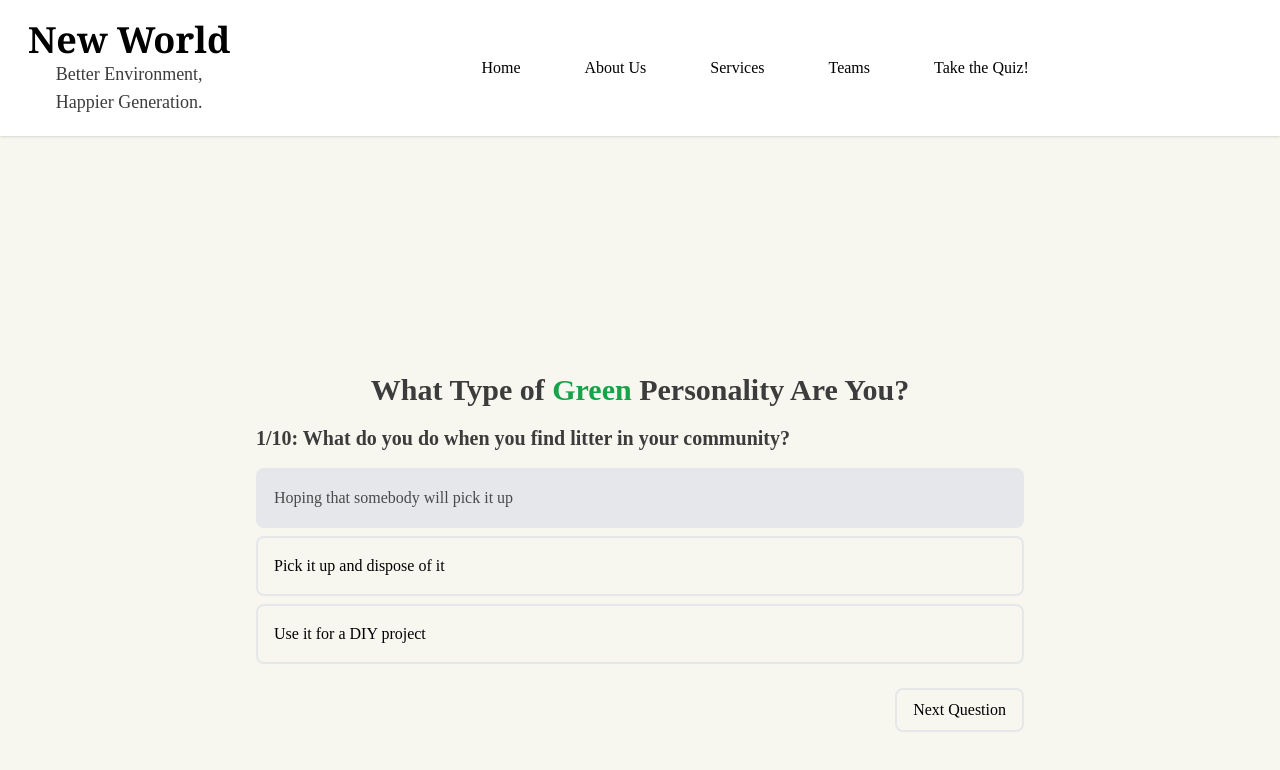
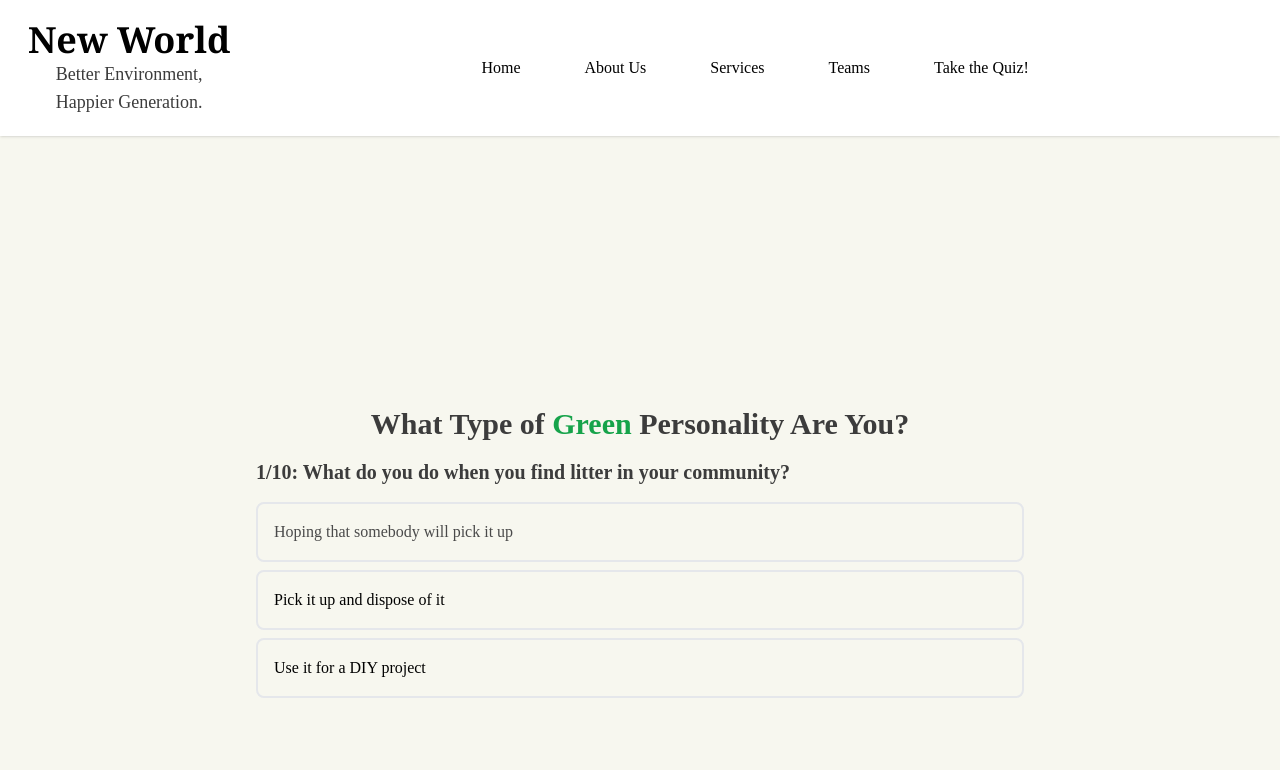
Before and after one commit to idimis/Code-challenge-2-company-web, a Next.js app: page /quiz in a window 1280 px wide. Shown: the top 770 px of the page. Built offline with nearby package versions, Linux system fonts and the light colour scheme; a web font is replaced by a local one.

Commit message:
tidy up questions layout

```diff
--- a/src/app/quiz/page.tsx
+++ b/src/app/quiz/page.tsx
@@ -146,12 +146,19 @@ const personalityTypes = [
     const [result, setResult] = useState<PersonalityType | null>(null);
     const [loading, setLoading] = useState(false);
     const [showFeedbackForm, setShowFeedbackForm] = useState(false);
+    const [fade, setFade] = useState(false);
+
 
 
     const handleOptionChange = (score: number) => {
       const newAnswers = [...answers];
       newAnswers[currentQuestion] = score;
       setAnswers(newAnswers);
+
+      setFade(true);
+      setTimeout(() => {
+        nextQuestion();
+      }, 200);
     };
 
     const nextQuestion = () => {
@@ -161,6 +168,7 @@ const personalityTypes = [
         setLoading(true);
         setTimeout(calculateResult, 1500);
       }
+      setFade(false)
     };
 
     const calculateResult = () => {
@@ -231,28 +239,23 @@ const personalityTypes = [
         <div className="w-full">
         <h3 className="text-xl font-semibold mb-4">{questions[currentQuestion].question}</h3>
         <div className="flex flex-col">
-             {questions[currentQuestion].options.map((option, index) => (
+          {questions[currentQuestion].options.map((option, index) => {
+            const isSelected = answers[currentQuestion] === questions[currentQuestion].scores[index];
+            return (
               <button
                 key={index}
-             className={`border-2 rounded-lg p-4 mb-2 text-left ${answers[currentQuestion] === questions[currentQuestion].scores[index] ? 'bg-gray-200 text-lightseagreen' : 'bg-transparent text-black hover:bg-gray-400'}`}
+                className={`border-2 rounded-lg p-4 mb-2 text-left
+                  ${isSelected ? 'text-lightseagreen' : 'bg-transparent text-black'}
+                  hover:bg-gray-200`}
                 onClick={() => handleOptionChange(questions[currentQuestion].scores[index])}
               >
                 {option}
               </button>
-            ))}
-          </div>
-          <div className="flex justify-end mt-4">
-             <button
-             onClick={nextQuestion}
-             className={`border-2 rounded-lg py-2 px-4 mb-2 text-left
-                ${answers[currentQuestion] === 'selected' ?
-                 'bg-gray-200 text-lightseagreen' :
-            'bg-transparent text-black hover:bg-gray-200 active:bg-gray-200 active:text-lightseagreen'}`}
-                 >
-             {currentQuestion < questions.length - 1 ? "Next Question" : "Finish Quiz"}
-                </button>
+            );
+          })}
         </div>
       </div>
+
 
 
 )}
```
Lines whose indentation alone changed are shown as unchanged.
